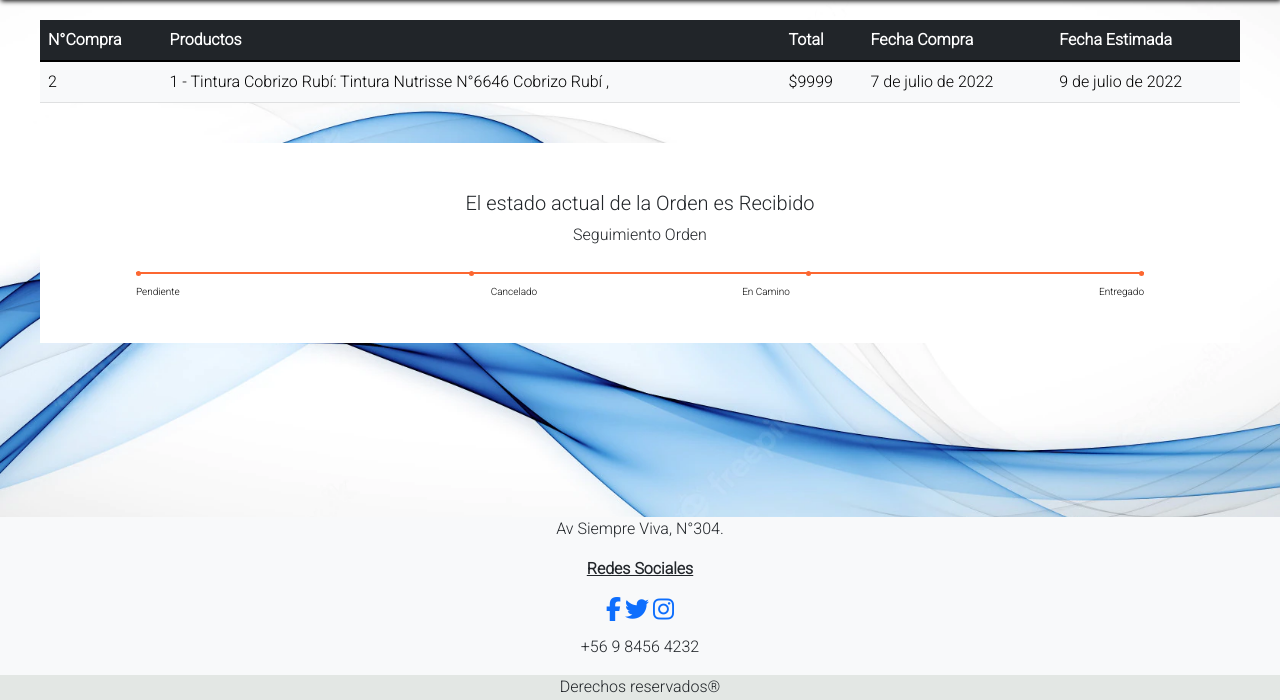
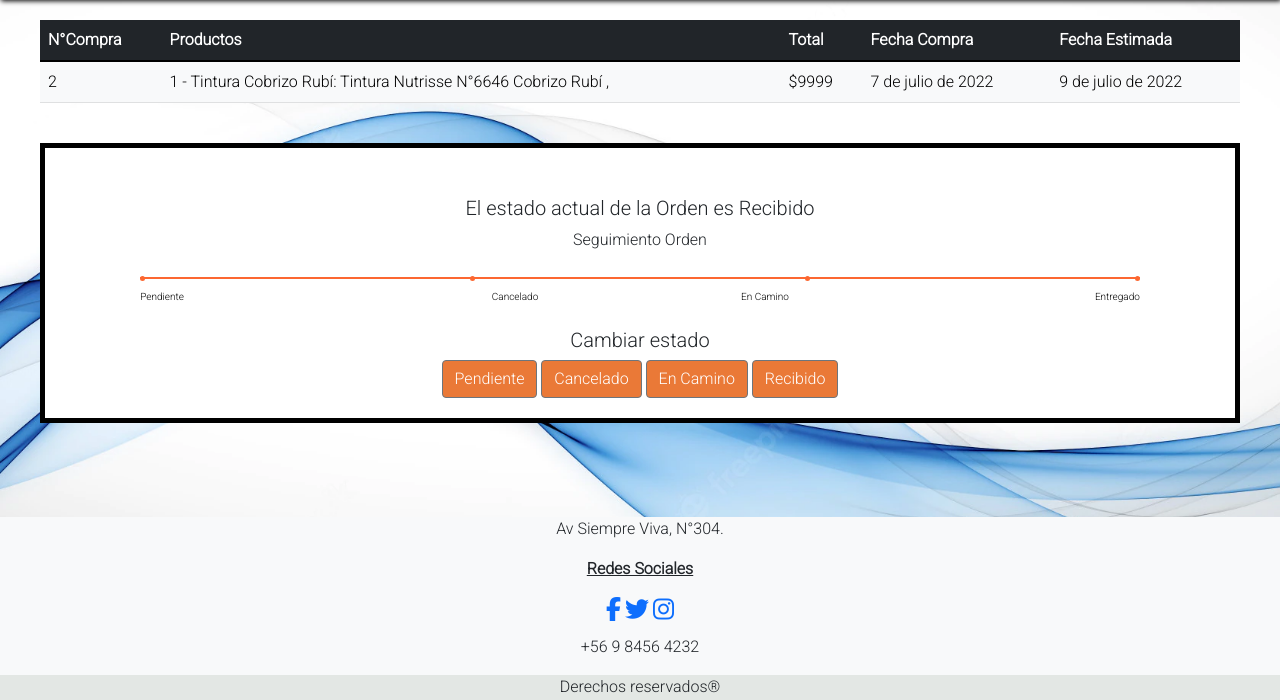
Before and after one commit to jocasas/HTML5, a Django app: page /estadoDespacho/2 in a window 1280 px wide. Shown: the part 100-800 px from the top of the page. Run offline with Django 4.2, Linux system fonts and the light colour scheme; a user stored in the database is signed in; data comes from the database, SQL or seed files in the repository; both versions use the stored data as it was after the commit; some libraries are stand-ins or nearby versions.

Commit message:
salvando porsiacaso

```diff
--- a/farmacia/static/farmacia/CSS/Style.css
+++ b/farmacia/static/farmacia/CSS/Style.css
@@ -1175,6 +1175,7 @@ CSS Carussel
   margin-top: 5vh;
   background: rgb(255, 255, 255);
   padding-bottom: 20px;
+  border: 5px solid #000;
 }
 
 #statusOrd{
@@ -1194,6 +1195,14 @@ CSS Carussel
 
 #btnped{
   white-space: nowrap;
+}
+
+#state{
+  background-color: rgb(234, 121, 55);
+}
+
+#estadoschange{
+  text-align: center;
 }
 /*
 
--- a/farmacia/templates/farmacia/estadoDespacho.html
+++ b/farmacia/templates/farmacia/estadoDespacho.html
@@ -135,6 +135,15 @@
                 </ul>
             </div>
             {% endif %}
+            <div id="estadoschange">
+                {% for compras in despacho %}
+                <h5>Cambiar estado</h5>
+                    <a href= "{% url 'pendiente' compras.idCompra%}" id='state' class="btn btn-secondary">Pendiente</a>
+                    <a href= "{% url 'cancelado' compras.idCompra%}" id='state' class="btn btn-secondary">Cancelado</a>
+                    <a href= "{% url 'encamino' compras.idCompra%}" id='state' class="btn btn-secondary">En Camino</a>
+                    <a href= "{% url 'recibido' compras.idCompra%}" id='state' class="btn btn-secondary">Recibido</a>
+            </div>
+                {% endfor %}
             {% endfor %}
             {% endif %}
         </div>
--- a/farmacia/urls.py
+++ b/farmacia/urls.py
@@ -1,5 +1,5 @@
 from django.urls import path,include
-from.views import Historial,HistorialAdmin,HistorialEstadoUpdate, add_carrito, cln_carrito, comprar, del_carrito, estadoDespacho, home,log,reg,catbell,catmasc,catmedi,catsexu,add,mod,delete,comp, rest_carrito
+from.views import Historial,HistorialAdmin,HistorialEstadoUpdate, add_carrito, cln_carrito, comprar, del_carrito, editarEstadoManual1,editarEstadoManual2,editarEstadoManual3,editarEstadoManual4, estadoDespacho, home,log,reg,catbell,catmasc,catmedi,catsexu,add,mod,delete,comp, rest_carrito
 from django.conf import settings
 from django.conf.urls.static import static
 from . import views
@@ -35,6 +35,10 @@ urlpatterns = [
     path('historialadm/',HistorialAdmin,name="hisadm"),
     path('historial/<nbol>',HistorialEstadoUpdate,name="changestate"),
     path('estadoDespacho/<idCompra>',estadoDespacho,name="des"),
+    path('estadoDespacho/<nbol>',editarEstadoManual1,name="pendiente"),
+    path('estadoDespacho/<nbol>',editarEstadoManual2,name="cancelado"),
+    path('estadoDespacho/<nbol>',editarEstadoManual3,name="encamino"),
+    path('estadoDespacho/<nbol>',editarEstadoManual4,name="recibido"),
 ]
 
 urlpatterns += static(settings.MEDIA_URL, document_root=settings.MEDIA_ROOT)
--- a/farmacia/views.py
+++ b/farmacia/views.py
@@ -364,21 +364,51 @@ def HistorialEstadoUpdate (self,nbol):
 #======================================================================================
 # a no se -jose
 # if apreta un boton ?
-def editarEstadoManual(request, pk):
-
-    histo = HistorialCompras.objects.get(idCompra=pk)
-    form = HistorialCompras(instance=histo)
-
-    if request.method == 'POST':
-        form = sucForm(request.POST, instance=histo)
-        if form.is_valid():
-            form.save()
-            return redirect('/')
-
-    context = {'form':form}
-    return render(request, 'farmacia/', context)
 
 def estadoDespacho(request,idCompra):
     despacho = HistorialCompras.objects.filter(idCompra=idCompra)
     datos= {'despacho':despacho}
     return render(request,'farmacia/estadoDespacho.html',datos)
+
+
+#======================================================================================
+# Editar Estado
+# Pendiente
+def editarEstadoManual1(self, nbol):
+
+    histo = HistorialCompras.objects.get(idCompra=nbol)
+    print('Estado Anterior: '+ histo.estado)
+    histo.estado = 'Pendiente'
+    print('Estado Nuevo:' + histo.estado)
+    histo.save()
+
+    return redirect('des')
+
+# Cancelado
+def editarEstadoManual2(self, nbol):
+
+    histo = HistorialCompras.objects.get(idCompra=nbol)
+    print('Estado Anterior: '+ histo.estado)
+    histo.estado = 'Cancelado'
+    print('Estado Nuevo:' + histo.estado)
+    histo.save()
+
+    return redirect('des')
+
+# En camino
+def editarEstadoManual3(self, nbol):
+
+    histo = HistorialCompras.objects.get(idCompra=nbol)
+    histo.estado = 'En Camino'
+    histo.save()
+
+    return redirect('des')
+
+# Recibido
+def editarEstadoManual4(self, nbol):
+
+    histo = HistorialCompras.objects.get(idCompra=nbol)
+    histo.estado = 'Recibido'
+    histo.save()
+
+    return redirect('des')
```
Also changed, not shown: db.sqlite3.
